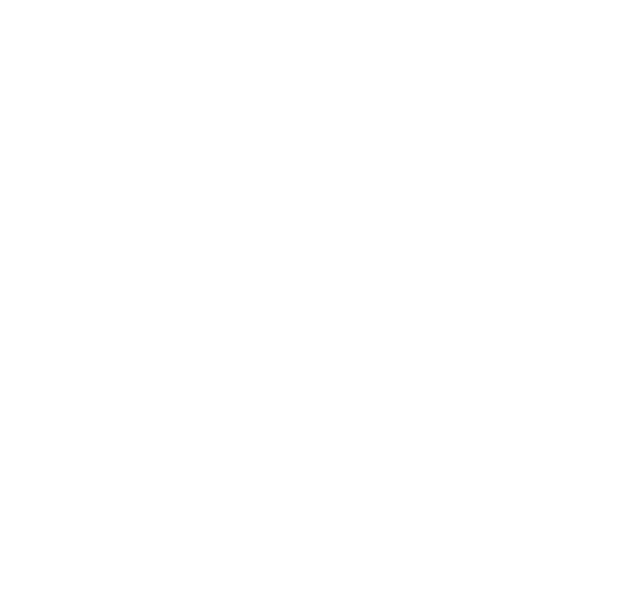
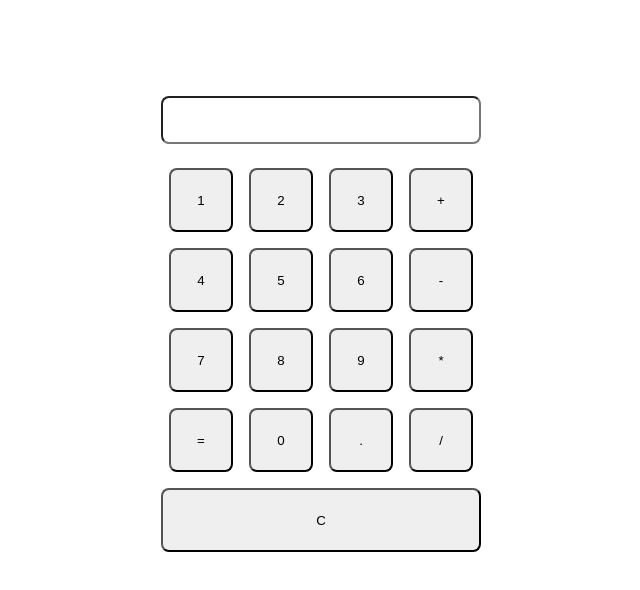
Before and after one commit to Ritesh1707/Calculator, a plain HTML site: page index.html in a window 1280 px wide. Shown: the whole page, without its empty margins (319-959 px from the left). Drawn offline with Linux system fonts and the light colour scheme.

Commit message:
CalculatorFinished

```diff
--- a/app.js
+++ b/app.js
@@ -0,0 +1,53 @@
+let string = "";
+let buttons = document.querySelectorAll("button");
+
+
+
+
+
+Array.from(buttons).forEach((button) => {
+  button.addEventListener("click", (e) => {
+    try{
+      if (e.target.innerHTML == "=") {
+        string = eval(string);
+        document.querySelector("input").value = string;
+      }
+      else if (e.target.innerHTML == "C") {
+        string = "";
+        document.querySelector("input").value = string;
+      }
+      else{
+        string = string + e.target.innerHTML;
+        document.querySelector("input").value = string;
+      }
+    }
+    catch{
+      string = "Wrong Operation"
+      document.querySelector("input").value = string;
+
+    }
+  });
+});
+
+
+
+
+
+// buttons.forEach((button) => {
+//   button.addEventListener("click", (e) => {
+//     console.log(e.target);
+//     string = string + e.target.innerHTML;
+//     console.log(string);
+
+//     if (e.target.innerHTML == "=") {
+//         string = eval(string);
+//         document.querySelector("input").value = string;
+//     }
+//     if (e.target.innerHTML == "C") {
+//         document.querySelector("input").value = "";
+//     }
+//     else{
+//         document.querySelector("input").value = string;
+//     }
+//   });
+// });
--- a/index.html
+++ b/index.html
@@ -1,20 +1,48 @@
 <!DOCTYPE html>
 <html lang="en">
+
 <head>
     <meta charset="UTF-8">
     <meta name="viewport" content="width=device-width, initial-scale=1.0">
     <title>Calculator</title>
     <link rel="stylesheet" href="style.css">
 </head>
+
 <body>
     <div class="container">
-        <div class="input-field">
 
-        </div>
-        <div class="number">
+        <input type="text" class="input-field">
 
+        <div class="numbers">
+            <div class="flex">
+                <button class="btn">1</button>
+                <button class="btn">2</button>
+                <button class="btn">3</button>
+                <button class="btn">+</button>
+            </div>
+            <div class="flex">
+                <button class="btn">4</button>
+                <button class="btn">5</button>
+                <button class="btn">6</button>
+                <button class="btn">-</button>
+            </div>
+            <div class="flex">
+                <button class="btn">7</button>
+                <button class="btn">8</button>
+                <button class="btn">9</button>
+                <button class="btn">*</button>
+            </div>
+            <div class="flex">
+                <button class="btn">=</button>
+                <button class="btn">0</button>
+                <button class="btn">.</button>
+                <button class="btn">/</button>
+            </div>
+
+            <button class="cancel">C</button>
         </div>
     </div>
     <script src="app.js"></script>
 </body>
+
 </html>
--- a/style.css
+++ b/style.css
@@ -1,6 +1,32 @@
+*{
+    box-sizing: border-box;
+}
+
+.flex{
+    display: flex;
+    justify-content: center;
+}
+
 .container{
     text-align: center;
+    margin-top: 5rem;
 }
 .input-field{
     box-shadow: 1rem;
+    margin: 1rem;
+    width: 20rem;
+    height: 3rem;
+    border-radius: .5rem;
 }
+.btn{
+    width: 4rem;
+    height: 4rem;
+    margin: .5rem;
+    border-radius: .5rem ;
+}
+.cancel{
+    width: 20rem;
+    height: 4rem;
+    margin: 0.5rem;
+    border-radius: .5rem ;
+}
```
